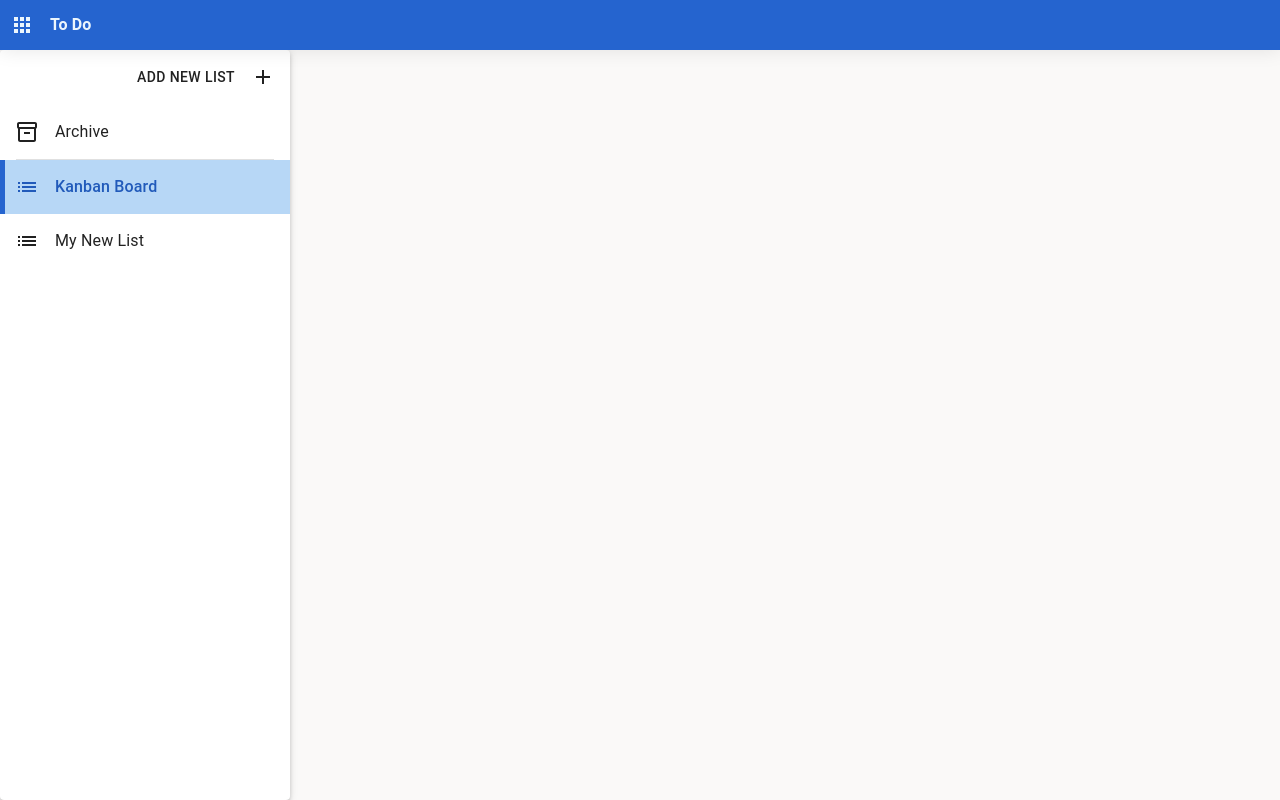
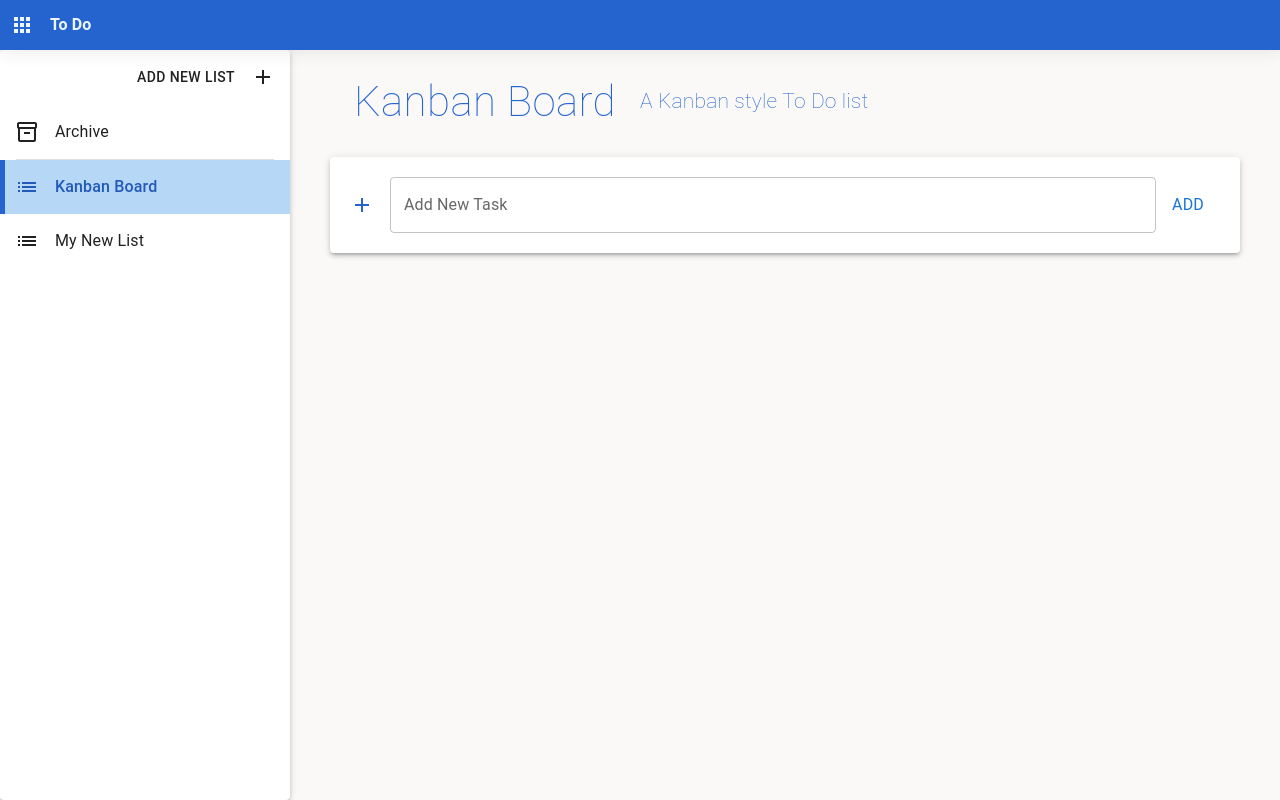
Before and after one commit to PCM-M46-Coursework/W05-Todo-List-Challenge, a React (Create React App) app: page / in a window 1280 px wide. Built offline with nearby package versions, Linux system fonts and the light colour scheme; a web font is replaced by a local one.

Commit message:
Prototype the Add Task Panel in place, in the App.

```diff
--- a/src/App.css
+++ b/src/App.css
@@ -5,3 +5,33 @@
     background-color: var(--bg-secondary);
     font-family: var(--font-primary);
 }
+
+.main-panel {
+    margin: 20px 40px;
+    flex: 1;
+}
+
+.main-panel .title {
+    font-size: 42px;
+    font-weight: 100;
+    color: var(--bg-brand);
+}
+
+.main-panel .description {
+    font-size: 21px;
+    font-weight: 100;
+    color: var(--bg-brand);
+}
+
+.add-task-panel {
+    width: 100%;
+    padding: 20px;
+}
+
+.add-task-panel svg {
+    color: var(--bg-brand);
+}
+
+.add-task-panel .add-task-input {
+    color: var(--bg-brand);
+}
--- a/src/App.js
+++ b/src/App.js
@@ -5,7 +5,18 @@ import { isEmpty } from 'lodash';
 import HeaderBar from './components/bars/HeaderBar';
 import SideBar from './components/bars/SideBar';
 
+import Stack from '@mui/material/Stack';
+import Typography from '@mui/material/Typography';
+import Divider from '@mui/material/Divider';
+import Paper from '@mui/material/Paper';
+import Tooltip from '@mui/material/Tooltip';
+
+import ListIcon from '@mui/icons-material/List';
+import AddSharpIcon from '@mui/icons-material/AddSharp';
+import AddCircleOutlineIcon from '@mui/icons-material/AddCircleOutline';
+
 import './App.css';
+import { Container, TextField, IconButton, Button } from '@mui/material';
 
 /**
  * The main application page for the task list app.
@@ -267,6 +278,26 @@ export default function App()
                     addTaskList={addTaskList}
                     deleteTaskList={deleteTaskList}
                     editTaskList={editTaskList} />
+                <Container class="main-panel">
+                    <Stack sx={{ mb:3, pl:3 }} direction={"row"} alignItems={"center"} gap={3}>
+                        <Typography className="title">Kanban Board</Typography>
+                        <Typography className="description">A Kanban style To Do list</Typography>
+                    </Stack>
+                    <Paper elevation={3} className="add-task-panel">
+                        <Stack direction={"row"} alignItems={"center"}>
+                            <AddSharpIcon sx={{ mr:2 }} />
+                            <TextField
+                                fullWidth
+                                id="fullWidth"
+                                label="Add New Task"
+                                className="add-task-input"
+                            />
+                            <Button>
+                                <Typography>Add</Typography>
+                            </Button>
+                        </Stack>
+                    </Paper>
+                </Container>
             </main>
         </div>
     );
```
